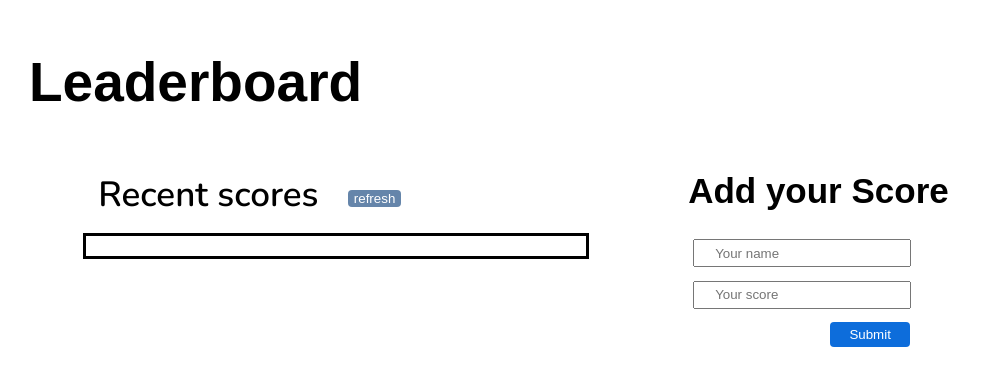
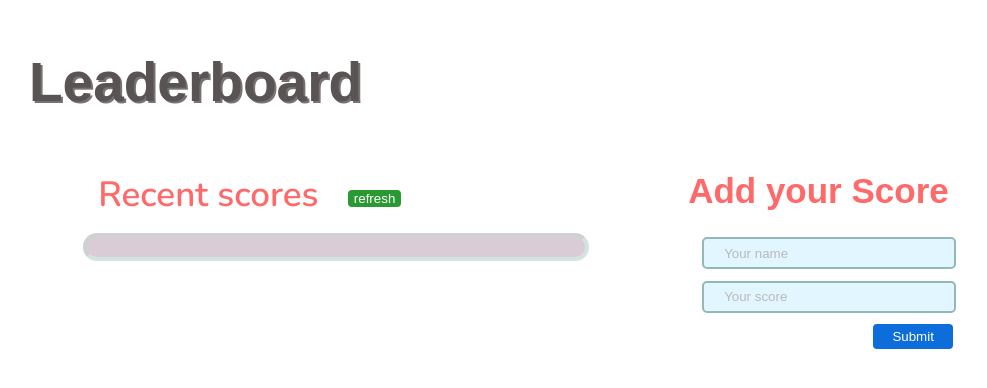
Before and after one commit to ankitt26/LeaderBoard, a website built with webpack: page src/index.html in a window 1280 px wide. Shown: the whole page, without its empty margins (9-996 px from the left). Built offline with nearby package versions, Linux system fonts and the light colour scheme; no server answers; a web font is replaced by a local one.

Commit message:
Add styling

```diff
--- a/modules/getscore.js
+++ b/modules/getscore.js
@@ -5,7 +5,7 @@ const scoreCard = document.querySelector('.scoreCard');
 const display = (scoreList) => {
   scoreCard.innerHTML = '';
   scoreList.forEach((value) => {
-    scoreCard.innerHTML += `<h3 class="users">${value.user} : ${value.score}</h3>`;
+    scoreCard.innerHTML += `<h3 class="users"> <i class="fa-solid fa-medal"></i>  &nbsp ${value.user} : ${value.score}</h3>`;
   });
 };
 
--- a/src/style.css
+++ b/src/style.css
@@ -2,6 +2,7 @@
 
 body {
   font-family: "Ysabeau", sans-serif;
+  background-size: 100%;
 }
 
 header {
@@ -10,6 +11,8 @@ header {
 
 h1 {
   font-size: 55px;
+  color: #5a5353;
+  text-shadow: 2px 2px #777373;
 }
 
 /* main */
@@ -24,6 +27,8 @@ main {
 .score-h {
   font-size: 35px;
   margin: 15px;
+  color: #ff6969;
+  text-shadow: 1px 1px #fff;
 }
 
 /* leaderbosrd section */
@@ -39,19 +44,25 @@ main {
   bottom: 3px;
   left: 20px;
   color: #fff;
-  background-color: rgb(101, 133, 170);
+  background-color: #299934;
   border: none;
   border-radius: 4px;
 }
 
 .scoreCard {
-  border: 3px solid black;
   padding: 10px;
-  color: #5a5353;
+  border: 4px inset #277474;
+  border-radius: 20px;
+  opacity: 0.2;
+  background-color: #49083e;
 }
 
 .users {
   margin: 10px;
+  color: black;
+  background-color: #90c5dc;
+  border-radius: 10px;
+  padding-left: 10px;
 }
 
 /* add score section */
@@ -65,19 +76,23 @@ form {
   flex-direction: column;
   justify-content: space-evenly;
   height: 135px;
-  margin-left: 20px;
+  margin-left: 29px;
 }
 
 input {
-  width: 192px;
-  height: 22px;
+  width: 228px;
+  height: 26px;
   padding-left: 20px;
+  border: 2px solid #277474;
+  border-radius: 5px;
+  background-color: #c4eeff;
+  opacity: 0.5;
 }
 
 .submit {
   width: 80px;
   height: 25px;
-  margin-left: 137px;
+  margin-left: 171px;
   color: #fff;
   background-color: rgb(13, 109, 219);
   border: none;
@@ -91,3 +106,8 @@ button:hover {
   transform: translateY(-4px);
   cursor: pointer;
 }
+
+.fa-trophy {
+  color: #ffd981;
+  text-shadow: 1px 0 #fff;
+}
```
